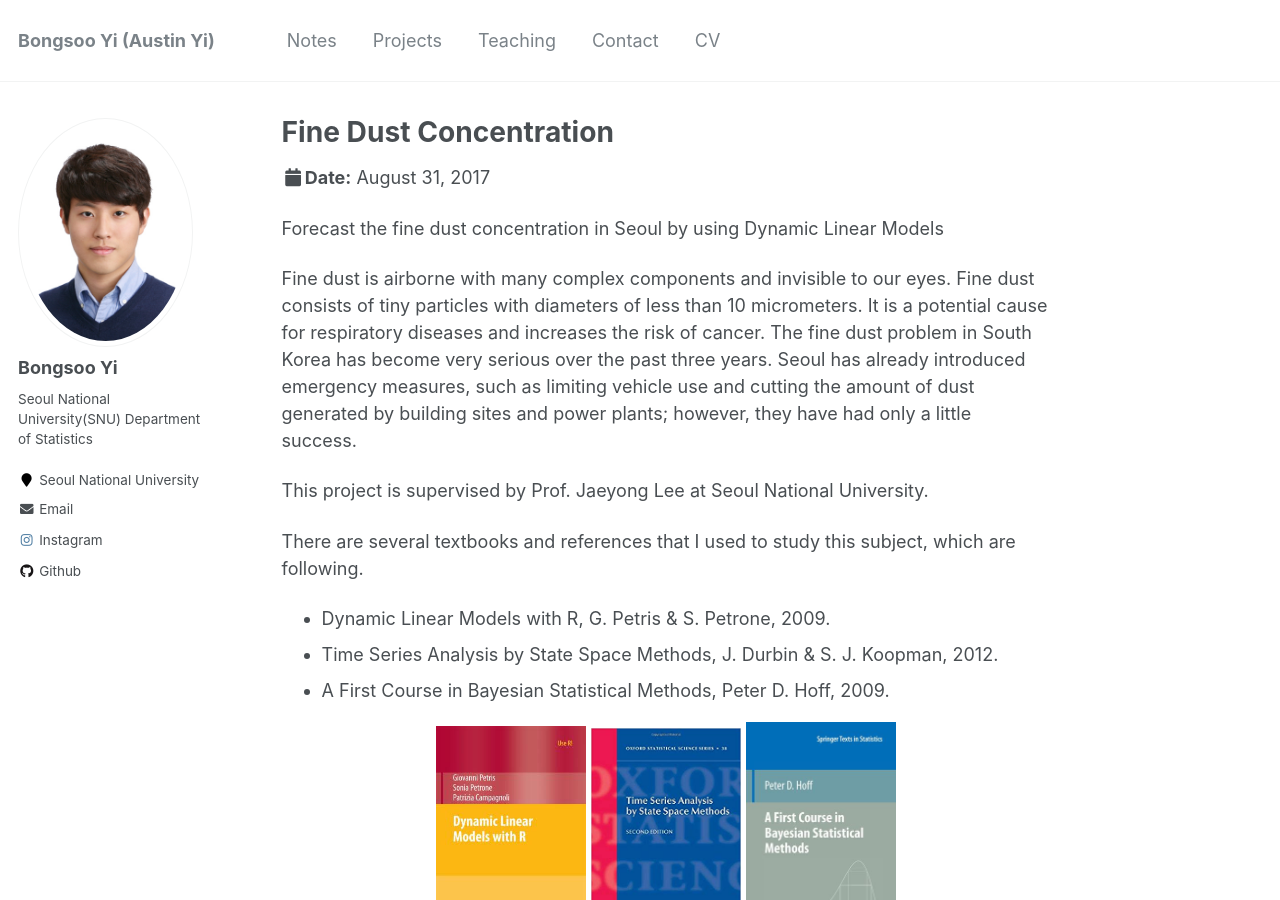
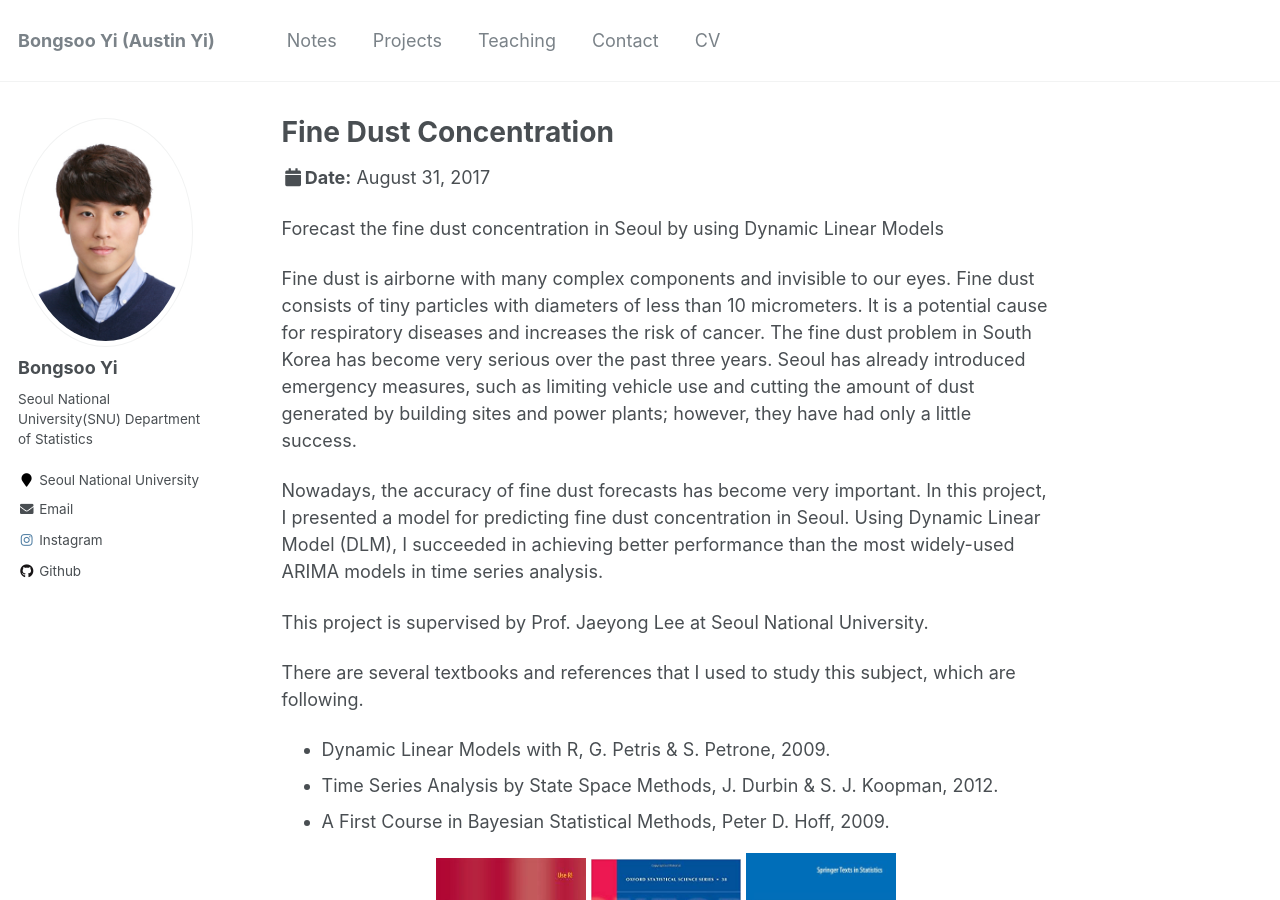
Before and after one commit to austinyi/austinyi.github.io, a Jekyll site: the page built from _talks/2017-08-31-talk-3.md, in a window 1280 px wide and 900 px high. Built offline with Jekyll 4.4.1, drawn with Linux system fonts in a browser that asks for light colours.

Commit message:
Update 2017-08-31-talk-3.md

```diff
--- a/_talks/2017-08-31-talk-3.md
+++ b/_talks/2017-08-31-talk-3.md
@@ -10,6 +10,8 @@ date: 2017-08-31
 Forecast the fine dust concentration in Seoul by using Dynamic Linear Models
 
 Fine dust is airborne with many complex components and invisible to our eyes. Fine dust consists of tiny particles with diameters of less than 10 micrometers. It is a potential cause for respiratory diseases and increases the risk of cancer. The fine dust problem in South Korea has become very serious over the past three years. Seoul has already introduced emergency measures, such as limiting vehicle use and cutting the amount of dust generated by building sites and power plants; however, they have had only a little success.
+
+Nowadays, the accuracy of fine dust forecasts has become very important. In this project, I presented a model for predicting fine dust concentration in Seoul. Using Dynamic Linear Model (DLM), I succeeded in achieving better performance than the most widely-used ARIMA models in time series analysis.
 
 This project is supervised by Prof. Jaeyong Lee at Seoul National University.
 
```
